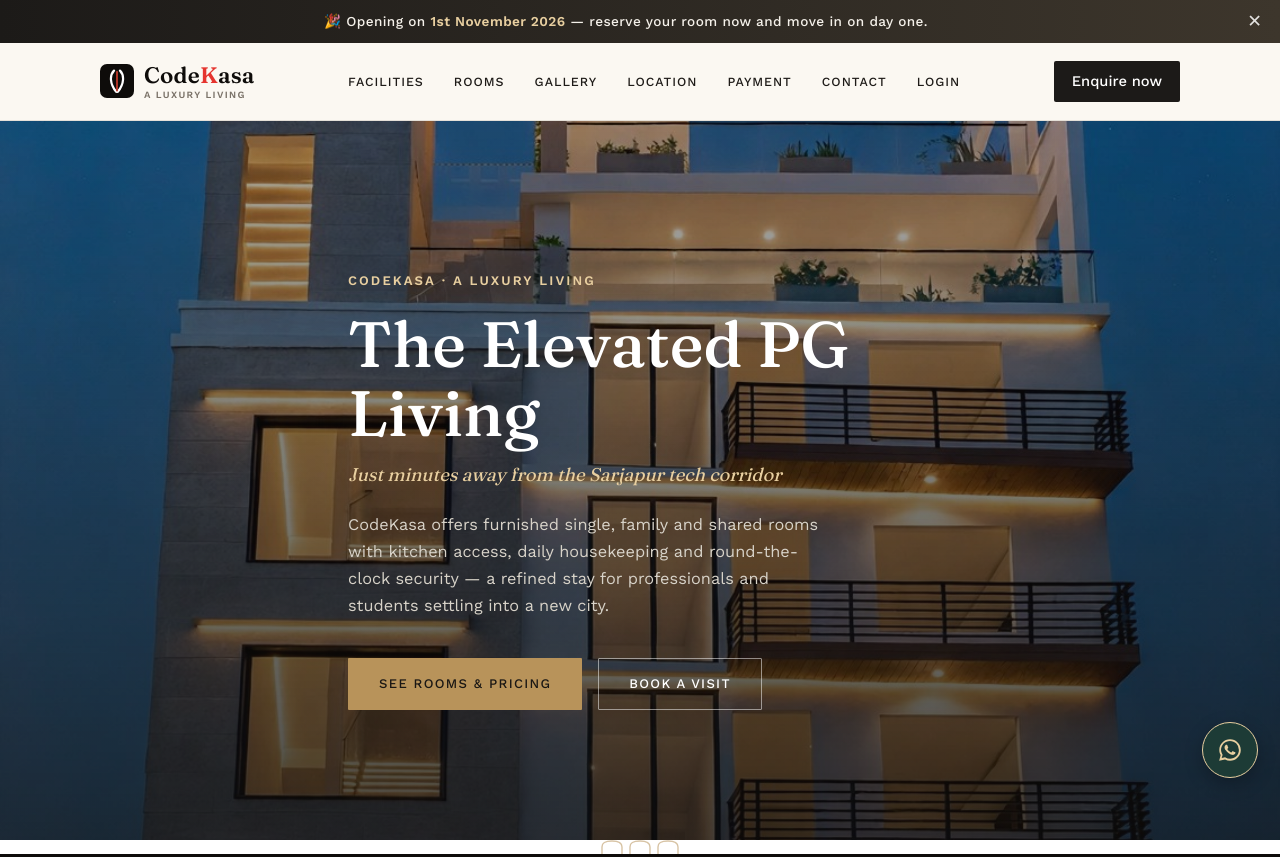
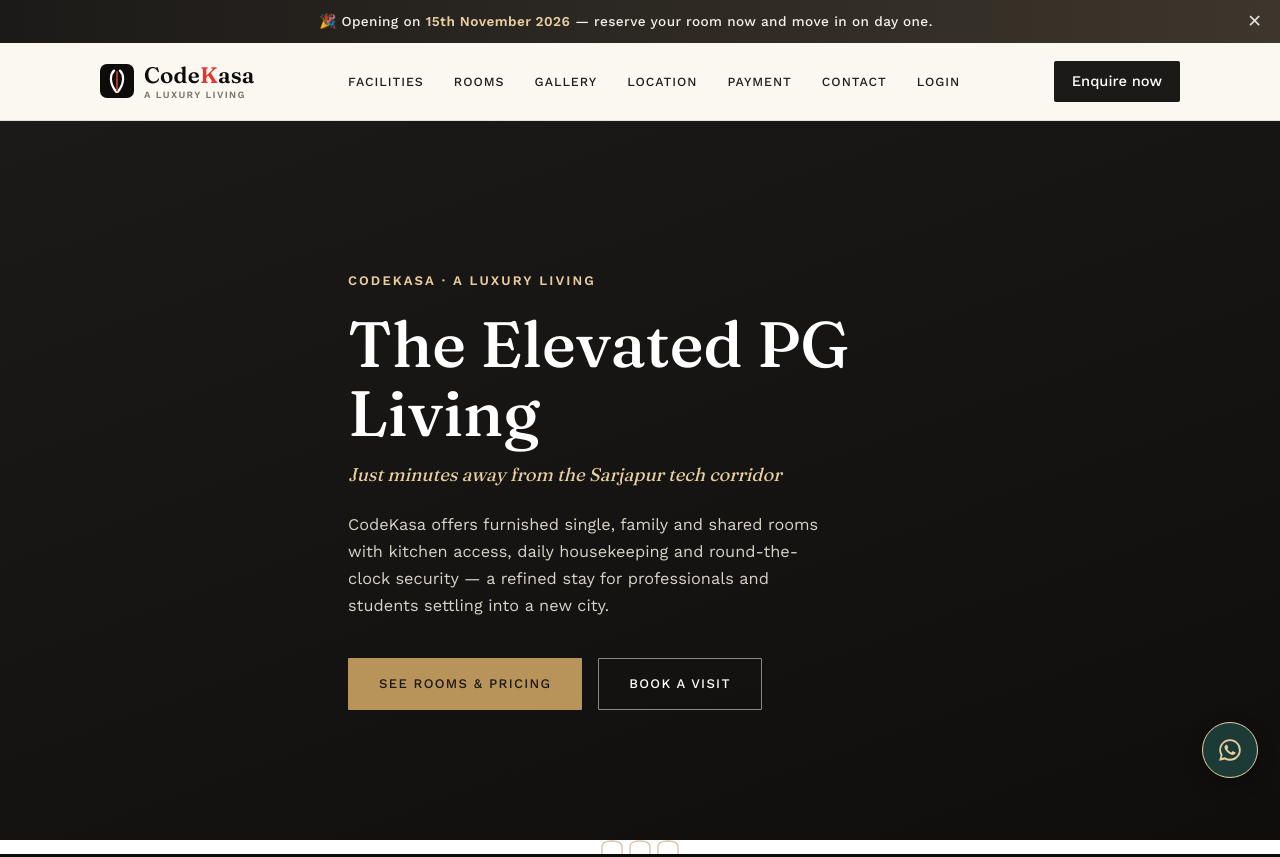
Before and after one commit to thiru957/thirupg, a plain HTML site: page index.html in a window 1280 px wide. Shown: the top 857 px of the page. Drawn offline with nearby package versions, Linux system fonts and the light colour scheme.

Commit message:
codekasa name

```diff
--- a/index.html
+++ b/index.html
@@ -168,11 +168,7 @@
 
   /* ---------- Hero ---------- */
   .hero{
-    background:
-      linear-gradient(rgba(14,12,10,0.35), rgba(14,12,10,0.75)),
-      url('building.jpg');
-    background-size:cover;
-    background-position:center 25%;
+    background:linear-gradient(160deg, #1C1A18 0%, #100E0C 100%);
     color:var(--paper);
     padding:150px 0 130px;
     position:relative;
@@ -522,7 +518,7 @@
 <body>
 
 <div class="flash-banner" id="flashBanner">
-  🎉 Opening on <strong>1st November 2026</strong> — reserve your room now and move in on day one.
+  🎉 Opening on <strong>15th November 2026</strong> — reserve your room now and move in on day one.
   <button class="flash-close" id="flashClose" aria-label="Dismiss announcement">✕</button>
 </div>
 
```
